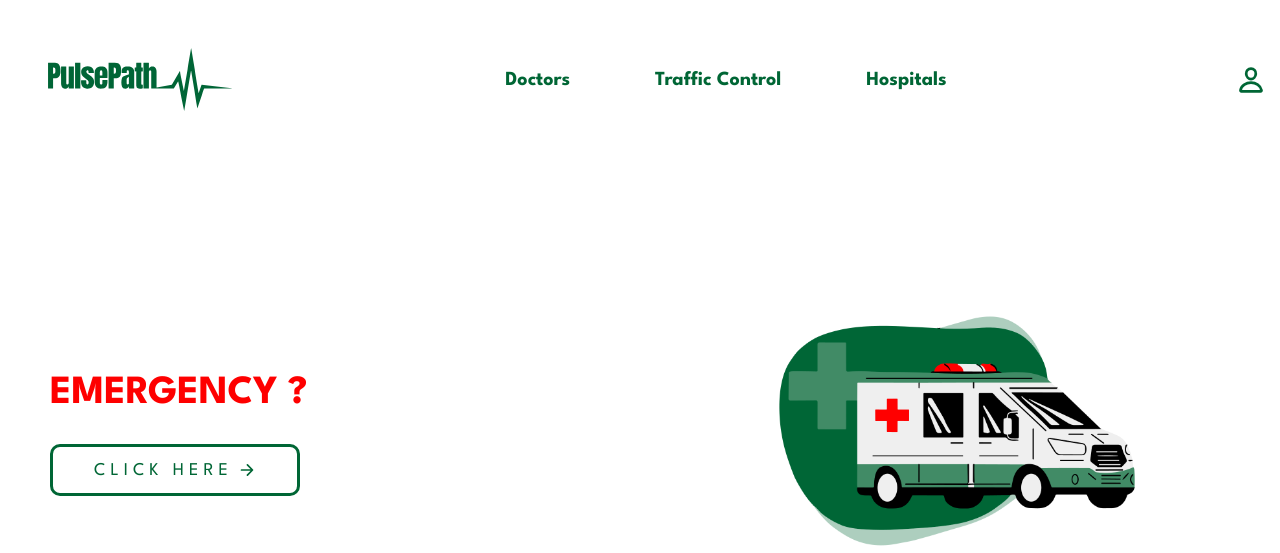
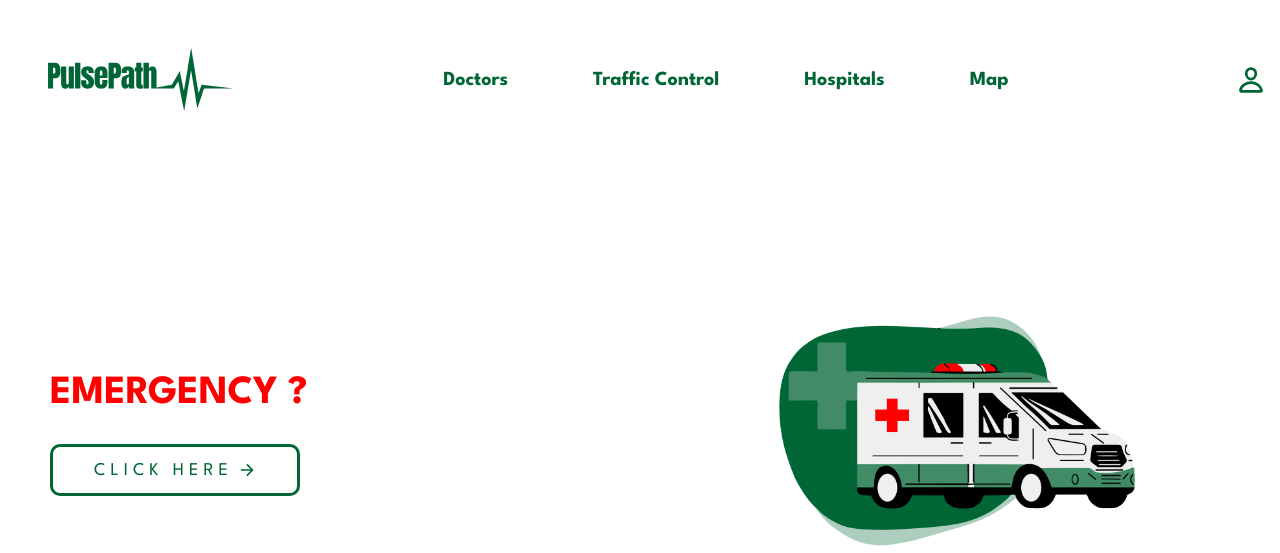
Before and after one commit to BishnuTimilsena/PulsePath, a PHP site: page /verify-license/index.php in a window 1280 px wide; the page is wider, and only the part inside the window is pictured. Shown: the top 553 px of that part. Run offline with PHP 8.4, Linux system fonts and the light colour scheme; a user stored in the database is signed in; data comes from the database, SQL or seed files in the repository.

Commit message:
added map in navbar

```diff
--- a/content/navbar/navbar.php
+++ b/content/navbar/navbar.php
@@ -55,6 +55,9 @@
                     <li class="navbar-item">
                         <a href="/PulsePath/content/hospital.php" class="navbar-link"><strong>Hospitals</strong></a>
                     </li>
+                    <li class="navbar-item">
+                        <a href="/PulsePath/content/mapnav.php" class="navbar-link"><strong>Map</strong></a>
+                    </li>
                 </ul>
                 <!-- Dropdown Menu -->
                 <ul class="nav-action-list">
```
